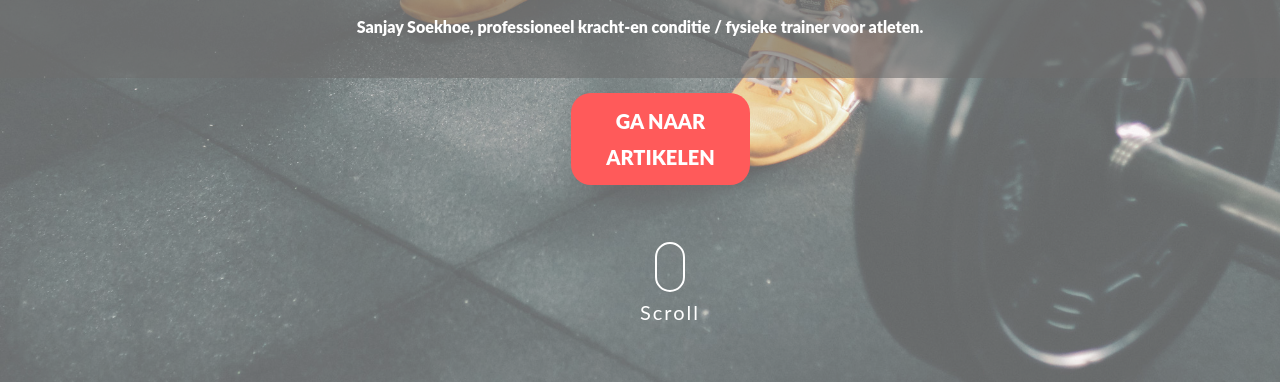
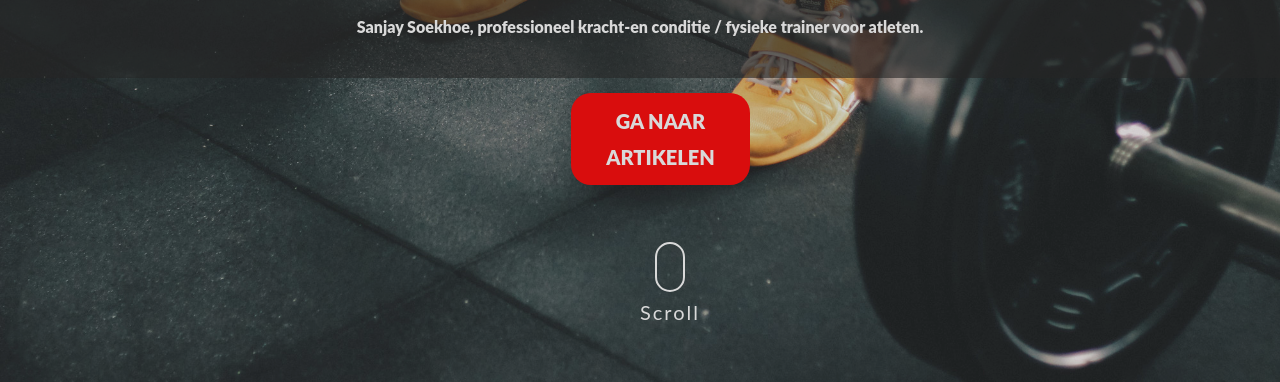
Before and after one commit to SSOEKH02/.nl, a plain HTML site: page index.html in a window 1280 px wide. Shown: the part 418-800 px from the top of the page. Drawn offline with nearby package versions, Linux system fonts and the light colour scheme.

Commit message:
Update main.css

```diff
--- a/main.css
+++ b/main.css
@@ -4,7 +4,6 @@
     text-decoration:none !important;
     list-style-type: none;
 }
-
 
 ul, li {float: left; position:relative; z-index: 1000;}
 
@@ -15,17 +14,20 @@ html {
     font: 400 20px/1.8 "Lato", sans-serif;
     color: #777;
     overflow-x: hidden;
+    background-color: #444;
+    z-index: 1;
 }
-
+.whitebg{background-color: white;}
 .bgimg {
     position: relative;
-    opacity: 0.65;
+    opacity: 0.8;
     background-position: center;
     background-repeat: no-repeat;
     background-size: cover;
     background-image: url("img/main.jpg");
     height: 100vh;
     overflow-x: hidden;
+    color: white;
 }
 
 .demo a {
@@ -143,7 +145,7 @@ html {
 }
 
 ul {
-    list-style-type: none;
+    list-style: none;
     margin: 0;
     position: fixed;
     margin-left: 60vw;
```
